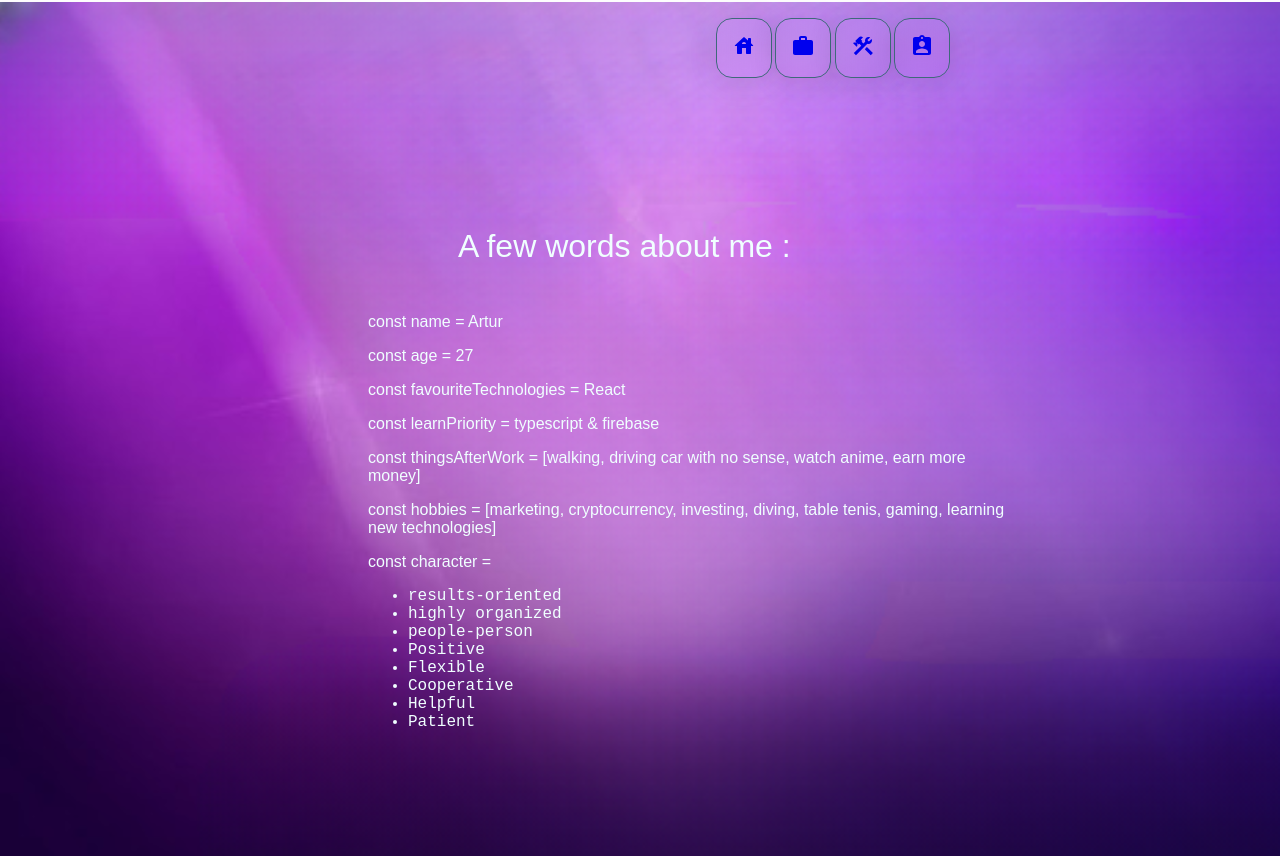
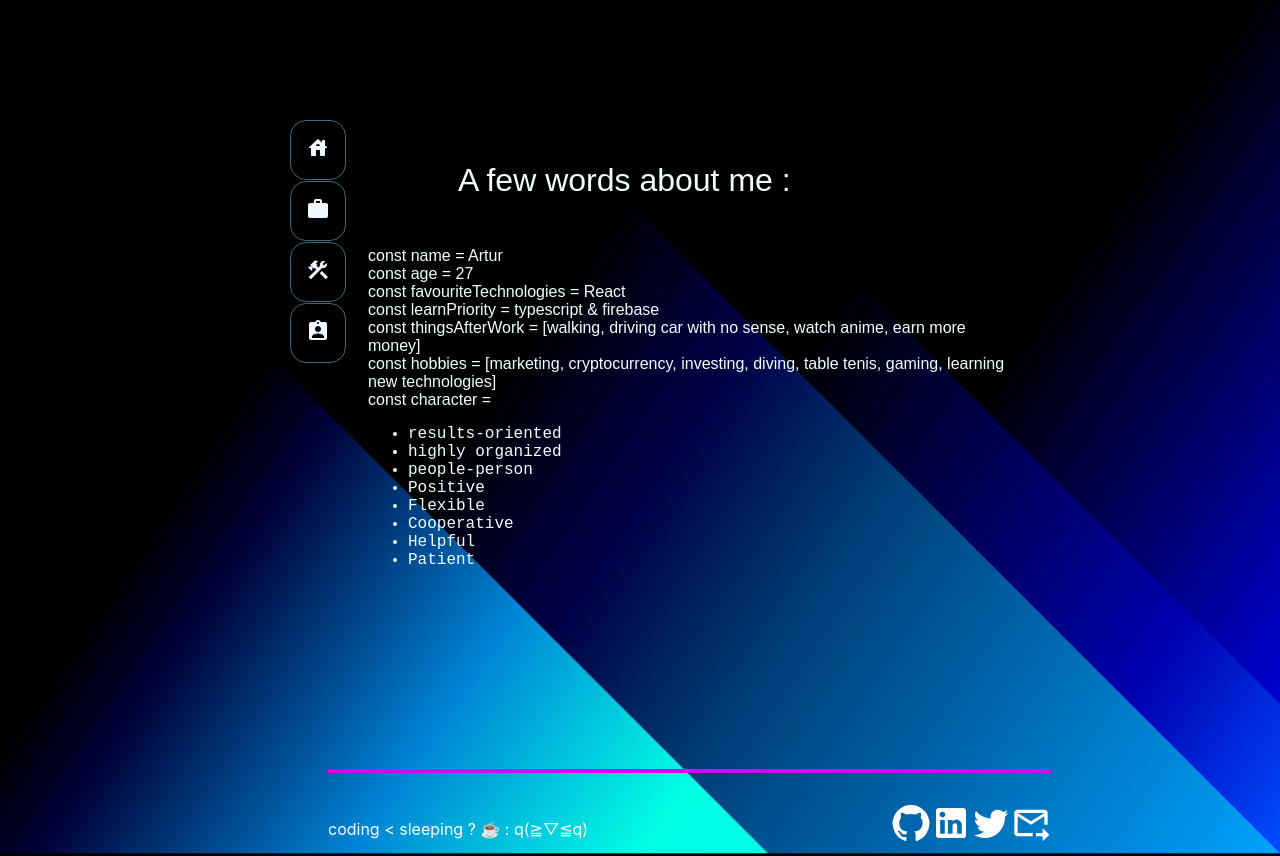
Before and after one commit to devArczi/aboutMe, a React (Create React App) app in the folder about-me/: page /about-me in a window 1280 px wide. Shown: the top 856 px of the page. Built offline with nearby package versions, Linux system fonts and the light colour scheme.

Commit message:
change background and change nav position

```diff
--- a/about-me/src/components/About/index.js
+++ b/about-me/src/components/About/index.js
@@ -19,13 +19,13 @@ const About = () => {
                 </MyHeader>
             </ContentHeader>
             <HeaderDescription>
-                <p>const name = Artur</p>
-                <p>const age = 27</p>
-                <p>const favouriteTechnologies = React </p>
-                <p>const learnPriority = typescript & firebase</p>
-                <p>const thingsAfterWork = [walking, driving car with no sense, watch anime, earn more money]</p>
-                <p>const hobbies = [marketing, cryptocurrency, investing, diving, table tenis, gaming, learning new technologies]</p>
-                <p>const character =
+                <p>const name = Artur {"\n"}
+                const age = 27{"\n"}
+                const favouriteTechnologies = React{"\n"}
+                const learnPriority = typescript & firebase{"\n"}
+                const thingsAfterWork = [walking, driving car with no sense, watch anime, earn more money]{"\n"}
+                const hobbies = [marketing, cryptocurrency, investing, diving, table tenis, gaming, learning new technologies]{"\n"}
+                const character =
                     <pre><ul>
                         <li>results-oriented</li>
                         <li>highly organized</li>
--- a/about-me/src/components/Header/index.js
+++ b/about-me/src/components/Header/index.js
@@ -6,15 +6,14 @@ import Img from "../../assets/myImg.jpeg"
 
 export const HeaderWrapper = styled.div`
     height: 600px;
-    /* border: 2px solid red; */
     box-sizing: border-box;
     position: absolute;
+    top: 30px;
     max-width: 56.5%;
 `
 export const MyImg = styled.div`
     height: 200px;
     flex-basis: 200px;
-    /* border: 2px solid yellow; */
     display: inline-block;
         & img{
             height: 270px;
@@ -24,7 +23,6 @@ export const MyImg = styled.div`
 export const MyHeader = styled.div`
     height: 100%;
     flex-basis: 700px;
-    /* border: 2px solid green; */
     display: inline-block;
     margin-left: 30px;
         & p{
@@ -40,10 +38,9 @@ export const ContentHeader = styled.div`
     box-sizing: border-box;
 `
 export const HeaderDescription = styled.div`
-    /* height: 90%; */
     margin-bottom: 200px;
     width: 100%;
-    /* border: 2px solid blue; */
+    white-space: pre-line;
     & p{
         padding: 0 40px;
         font-family: 'Mouse Memoirs', sans-serif;
--- a/about-me/src/components/Nav/index.js
+++ b/about-me/src/components/Nav/index.js
@@ -8,12 +8,15 @@ import WorkIcon from '@mui/icons-material/Work';
 import { Link } from 'react-router-dom';
 
 const NavList = styled.ul`
+position: absolute;
+left: 250px;
+top: 13%;
 list-style-type: none;
 display: flex;
 justify-content: flex-end;
-flex-direction: row;
+flex-direction: column;
     & li {
-        color:white;
+        color: blue;
         padding: 15px;
         margin:0.8%;
         background: transparent;
@@ -22,6 +25,9 @@ flex-direction: row;
         backdrop-filter: blur(11.4px);
         -webkit-backdrop-filter: blur(9.4px);
         border: 1px solid rgba(63, 105, 122, 1);
+        & svg{
+            fill: aliceblue;
+        }
     }
     & li:hover{
         cursor:pointer;
--- a/about-me/src/components/Tech/index.js
+++ b/about-me/src/components/Tech/index.js
@@ -9,6 +9,7 @@ import Footer from '../Footer';
 const TechSection = styled.div`
     min-height: 300px;
     position: absolute;
+    top: 100px;
     max-width: 56.5%;
 `
 
@@ -20,6 +21,8 @@ const SVGwrapper = styled.div`
     justify-content: center;
 `
 const TechWrapper = styled.div`
+color: white;
+    fill: white;
     display: flex;
     justify-content: space-between;
     flex-wrap: wrap;
@@ -37,7 +40,7 @@ const TechStack = () => {
         {id: 113,tech : <NODEsvg/>, tooltip: "NODEjs"},
         {id: 114,tech : <REACTsvg/>, tooltip: "React"},
         {id: 115,tech : <Gatsbysvg/>, tooltip: "Gatsby"},
-        {id: 116,tech : <STYLEDCOMPSsvg/>, tooltip: "Styled Components"},
+        {id: 116,tech : <STYLEDCOMPSsvg fill="white"/>, tooltip: "Styled Components"},
         {id: 117,tech : <SASSsvg/>, tooltip: "SASS"},
         {id: 118,tech : <VSCODEsvg/>, tooltip: "VSCODE"},
         {id: 119,tech : <CONTENTFULsvg/>, tooltip: "Contentful"},
--- a/about-me/src/index.js
+++ b/about-me/src/index.js
@@ -4,13 +4,15 @@ import './index.css';
 import App from './App';
 import reportWebVitals from './reportWebVitals';
 import { createGlobalStyle } from 'styled-components';
-import background from "./assets/background.png"
+import background from "./assets/bg-blue1.jpg"
 
 const GlobalStyle = createGlobalStyle`
 @import url('https://fonts.googleapis.com/css2?family=Mouse+Memoirs&display=swap');
   body {
     background-image: url("${background}");
     background-repeat: no-repeat;
+    background-position-y: -2px;
+    background-size: cover;
     min-height: 100%;
     background-attachment: fixed;
     margin: 0 10%;
```
Also changed, not shown: about-me/src/assets/bg-blue1.jpg (added).
